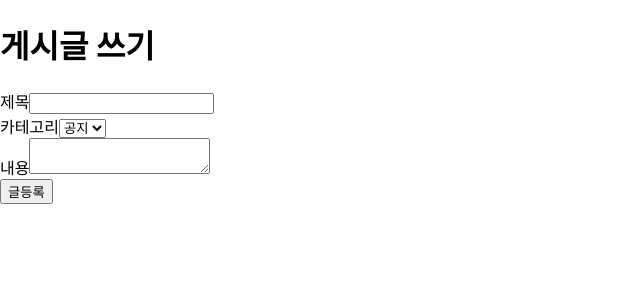
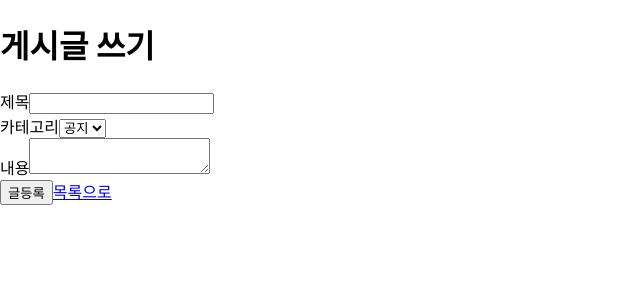
Before and after one commit to flzl2008/free-board, a React (Create React App) app: page /editor in a window 1280 px wide. Shown: the top 300 px of the page, without its empty margins (0-640 px from the left). Built offline with nearby package versions, Linux system fonts and the light colour scheme.

Commit message:
[#3] navigate와 props를 넘겨서 페이지 이동 정의 및 useEffect로 첫 렌더링 후 값 세팅

```diff
--- a/src/js/components/post/PostEditorForm.tsx
+++ b/src/js/components/post/PostEditorForm.tsx
@@ -1,19 +1,22 @@
-import { useState } from 'react';
+import { useState, useEffect } from 'react';
+import { Link } from 'react-router-dom';
 
-export default function PostEditorForm(props: Post) {
-  const categorys = [
-    { name: '공지', value: 'notice' },
-    { name: '정보', value: 'info' },
-    { name: '잡담', value: 'etc' },
-  ];
-  const [title, setTitle] = useState(props.title ? props.title : '');
-  const [category, setCategory] = useState(props.category ? props.category : categorys[0].value);
-  const [content, setContent] = useState(props.content ? props.content : '');
+export default function PostEditorForm(props: PostEditorFormProps) {
+  const categorys: Category[] = props.categorys;
+  const [title, setTitle] = useState('');
+  const [category, setCategory] = useState('');
+  const [content, setContent] = useState('');
+
+  useEffect(() => {
+    setTitle(props.postInfo.title);
+    setCategory(props.postInfo.category);
+    setContent(props.postInfo.content);
+  });
 
   return (
     <>
-      <div className="post-write-form">
-        <div className="post-write-form__title">
+      <div className="post-editor-form">
+        <div className="post-editor-form__title">
           <label>
             제목
             <input value={title} onChange={event => setTitle(event.target.value)} />
@@ -39,6 +42,7 @@ export default function PostEditorForm(props: Post) {
         </div>
         <div className="post-editor-footer">
           <button>글등록</button>
+          <Link to="/">목록으로</Link>
         </div>
       </div>
     </>
--- a/src/js/components/post/PostItem.tsx
+++ b/src/js/components/post/PostItem.tsx
@@ -1,10 +1,14 @@
+import { Link } from 'react-router-dom';
+
 export default function PostItem(props: Post) {
   return (
     <>
       <article className="post-list__item" key={props.id}>
         <div className="post-list__item--title">
           <span>{props.category}</span>
-          <span>{props.title}</span>
+          <span>
+            <Link to={`/editor/${props.id}`}>{props.title}</Link>
+          </span>
         </div>
         <div className="post-list__item--content">
           <span>{props.content}</span>
--- a/src/js/pages/PostEditor.tsx
+++ b/src/js/pages/PostEditor.tsx
@@ -1,40 +1,52 @@
-import { useParams } from 'react-router-dom';
+import { useEffect, useState } from 'react';
+import { useParams, useNavigate } from 'react-router-dom';
 import PostEditorForm from '../components/post/PostEditorForm';
 
 export default function PostEditor() {
-  let isEditMode = false;
-  let { postId } = useParams();
-  let postInfo: Post = {
+  const categorys: Category[] = [
+    { name: '공지', value: 'notice' },
+    { name: '정보', value: 'info' },
+    { name: '잡담', value: 'etc' },
+  ];
+
+  const [isEditMode, setIsEditMode] = useState(false);
+  const [postInfo, setPostInfo] = useState<Post>({
     id: '',
     title: '',
-    category: '',
+    category: categorys[0].value,
     content: '',
-  };
+  });
+  const { postId } = useParams();
+  const navigate = useNavigate();
+  const goPostList = () => navigate('/', { replace: true });
 
-  function getPostInfo(id: string): Post {
+  const getPostInfo = (id: string): Post =>
     // mock data
-    return {
+    ({
       id: id,
       title: 'test title',
       category: 'notice',
       content: 'test content',
-    };
-  }
+    });
 
-  if (postId && isNaN(Number(postId))) {
-    alert('유효하지 않은 post 입니다.');
-    postId = '';
-  }
-  if (postId) {
-    isEditMode = true;
-    postInfo = getPostInfo(postId);
-  }
+  useEffect(() => {
+    if (postId) {
+      if (isNaN(Number(postId))) {
+        goPostList();
+        return alert('유효하지 않은 post 입니다.');
+      }
+
+      setIsEditMode(true);
+      setPostInfo(getPostInfo(postId));
+    }
+  }, [setPostInfo]);
+
   return (
     <>
       <div className="post-write-header">
         <h1>{isEditMode ? `${postInfo.id}번 게시글 수정` : '게시글 쓰기'}</h1>
       </div>
-      <PostEditorForm id={postInfo.id} title={postInfo.title} category={postInfo.category} content={postInfo.content} />
+      <PostEditorForm postInfo={postInfo} categorys={categorys} />
     </>
   );
 }
--- a/src/js/pages/PostList.tsx
+++ b/src/js/pages/PostList.tsx
@@ -1,10 +1,11 @@
 import { useState } from 'react';
+import { Link } from 'react-router-dom';
 import PostItem from '../components/post/PostItem';
 
 export default function PostList() {
-  function getPostList() {
+  const getPostList = () =>
     // mockPostList
-    return [
+    [
       {
         id: '1',
         title: 'test',
@@ -18,7 +19,6 @@ export default function PostList() {
         category: 'info',
       },
     ];
-  }
   const [postList, setPostList] = useState<Post[]>(getPostList());
 
   return (
@@ -29,6 +29,11 @@ export default function PostList() {
           <PostItem key={`post-item-${post.id}`} {...post} />
         ))}
       </div>
+      <section className="post-list-section">
+        <span>
+          <Link to="/editor">글쓰기</Link>
+        </span>
+      </section>
     </>
   );
 }
```
Also changed, not shown: src/js/types/Post.d.ts (+10 -0 lines).
